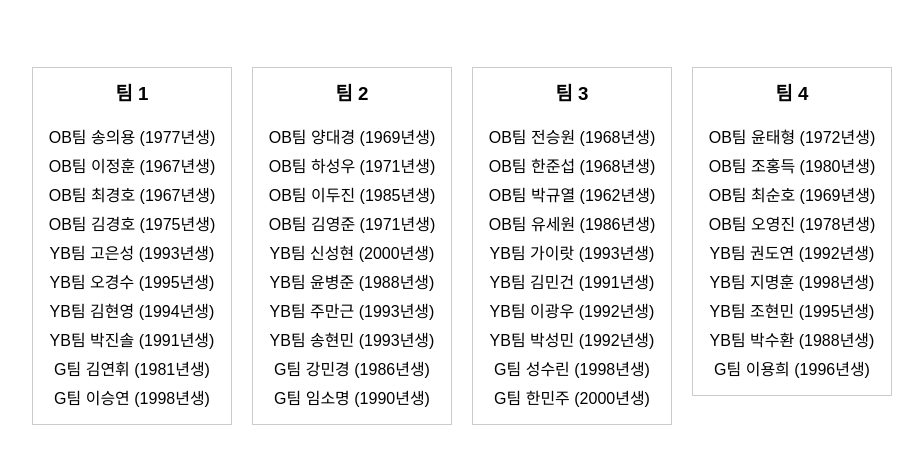
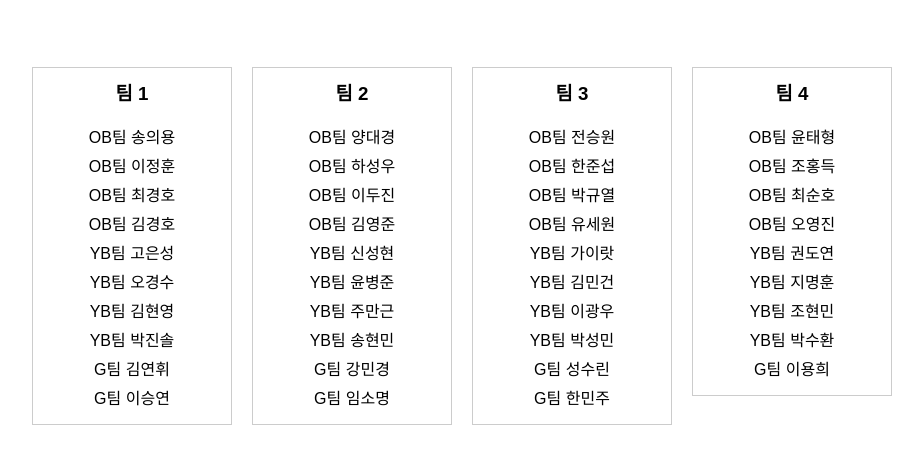
Before and after one commit to KimMG91/RandomTeam, a plain HTML site: page index.html in a window 1280 px wide. Both pictures are taken after a click on the button "팀 나누기". Shown: the part 203-666 px from the top of the page, without its empty margins (178-1101 px from the left). Drawn offline with Linux system fonts and the light colour scheme.

Commit message:
Update index.html

```diff
--- a/index.html
+++ b/index.html
@@ -148,7 +148,7 @@
                 for (var m = 0; m < teamMembers.length; m++) {
                     var member = teamMembers[m];
                     var memberInfo = document.createElement('p');
-                    memberInfo.textContent = member.group +'팀 ' + member.name + ' (' + member.age + '년생)';
+                    memberInfo.textContent = member.group +'팀 ' + member.name ;
                     teamDiv.appendChild(memberInfo);
                 }
 
```
